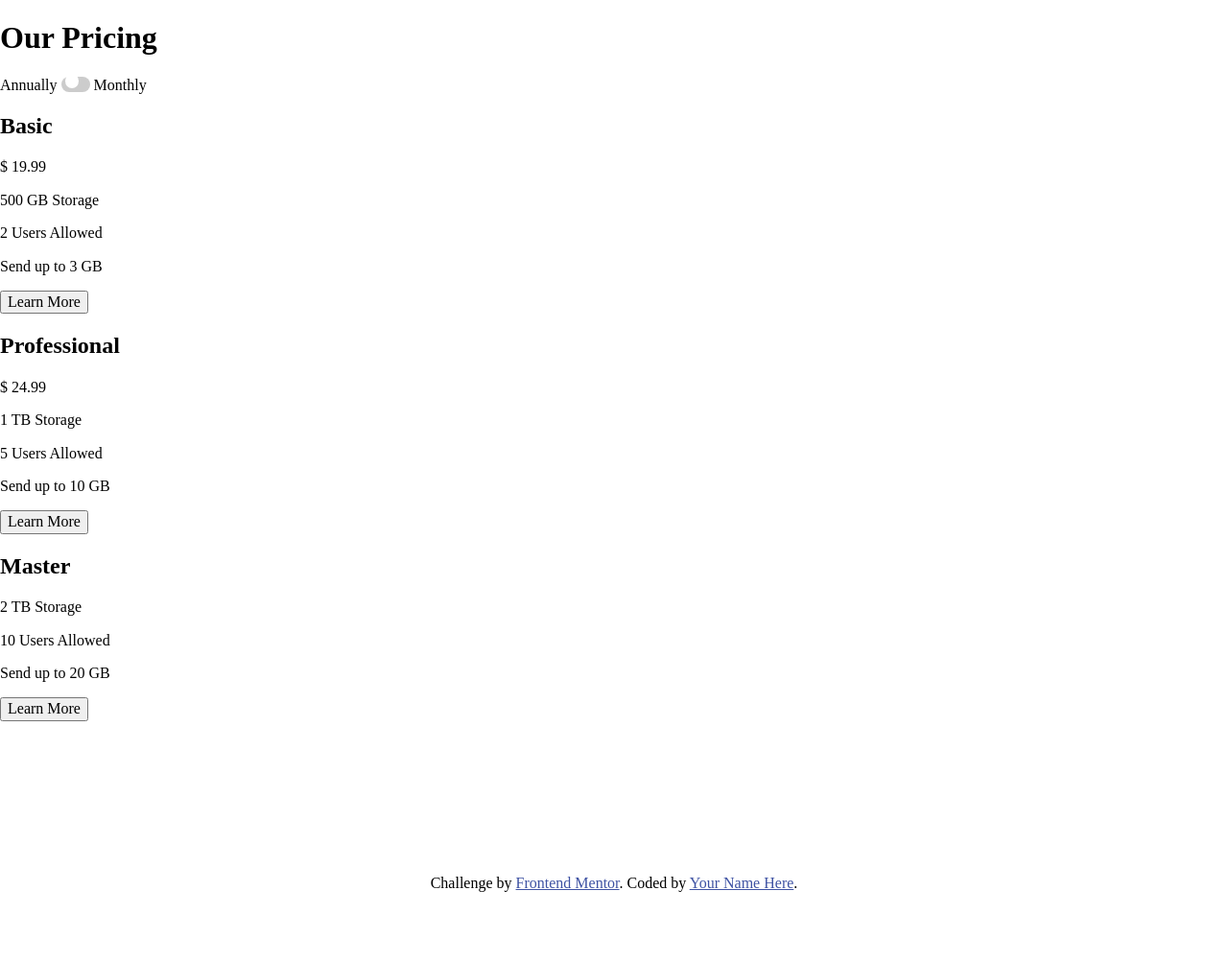
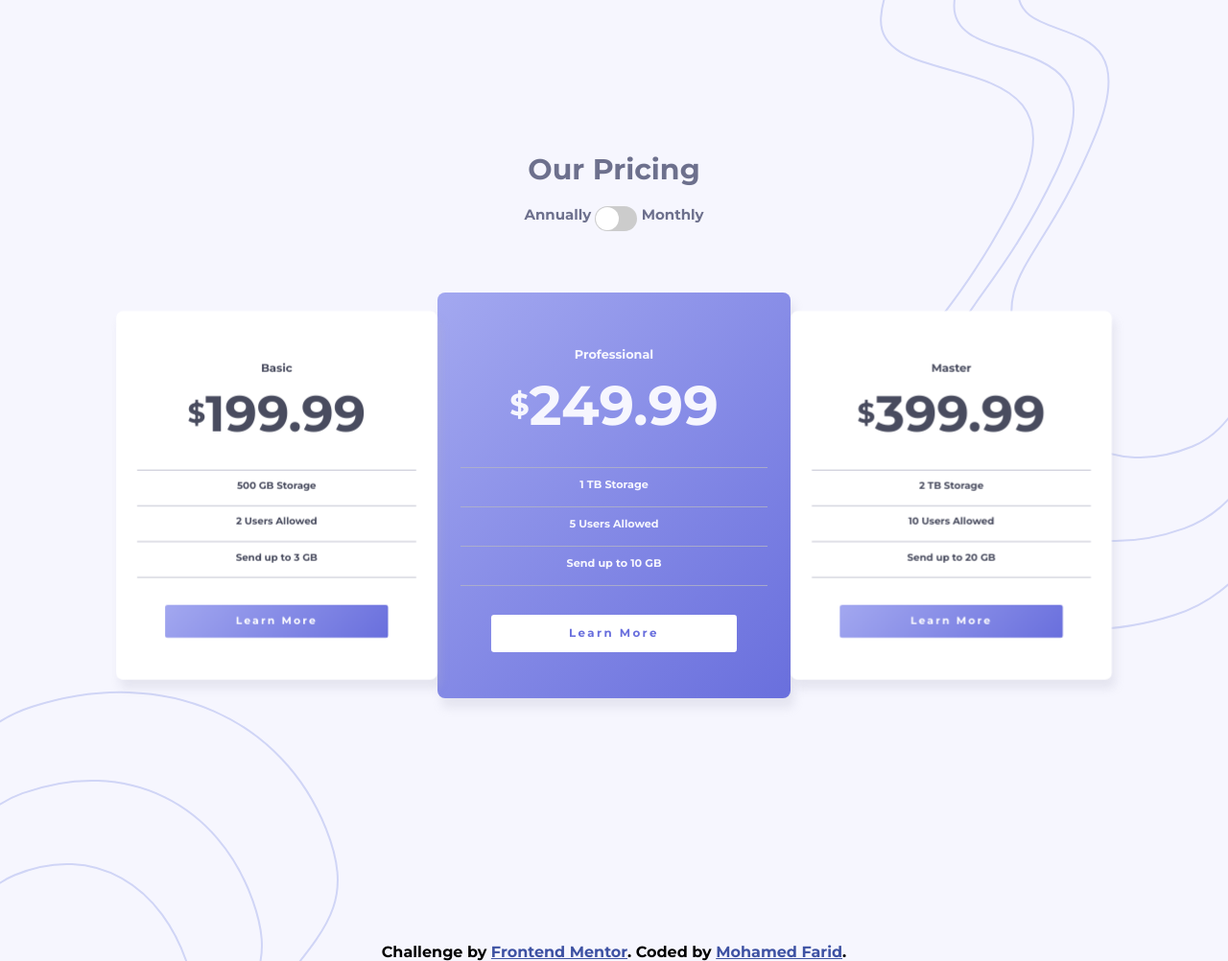
Before and after one commit to FaridJunior/pricing-component-with-toggle-master, a plain HTML site: page index.html in a window 1280 px wide. Shown: the whole page at 96% size. Before the commit the page ends 930 px from the top, so only its background shows below. Drawn offline with nearby package versions, Linux system fonts and the light colour scheme.

Commit message:
finish first version

```diff
--- a/index.html
+++ b/index.html
@@ -20,7 +20,7 @@
     <title>Frontend Mentor | [Challenge Name Here]</title>
     <style>
       .attribution {
-        margin-top: 10rem;
+        margin-top: 16rem;
         font-size: 1rem;
         text-align: center;
       }
@@ -31,19 +31,23 @@
   </head>
   <body>
     <section class="pricing__section">
+      <div class="container">
         <header>
-        <h1>Our Pricing</h1>
-        Annually
+          <h1 class="page__header">Our Pricing</h1>
+          <span class="plan__timeing"> Annually </span>
           <label class="switch">
-          <input type="checkbox" />
+            <input type="checkbox" id="plan-timeing-mounthly" />
             <span class="slider round"></span>
           </label>
-        Monthly
+          <span class="plan__timeing"> Monthly </span>
         </header>
         <div class="plans__wrapper">
           <div class="plan__wrapper">
             <h2 class="plan__name">Basic</h2>
-          <span class="plan__price"> &dollar; </span>
+            <h3 class="plan__price">
+              <span class="dollar__sign">&dollar;</span>
+              <span id="price__value"></span>
+            </h3>
             <p class="plan__quote">500 GB Storage</p>
             <p class="plan__quote">2 Users Allowed</p>
             <p class="plan__quote">Send up to 3 GB</p>
@@ -51,7 +55,10 @@
           </div>
           <div class="plan__wrapper">
             <h2 class="plan__name">Professional</h2>
-          <span class="plan__price"> &dollar; </span>
+            <h3 class="plan__price">
+              <span class="dollar__sign">&dollar;</span>
+              <span id="price__value"></span>
+            </h3>
             <p class="plan__quote">1 TB Storage</p>
             <p class="plan__quote">5 Users Allowed</p>
             <p class="plan__quote">Send up to 10 GB</p>
@@ -59,10 +66,15 @@
           </div>
           <div class="plan__wrapper">
             <h2 class="plan__name">Master</h2>
+            <h3 class="plan__price">
+              <span class="dollar__sign">&dollar;</span>
+              <span id="price__value"></span>
+            </h3>
             <p class="plan__quote">2 TB Storage</p>
             <p class="plan__quote">10 Users Allowed</p>
             <p class="plan__quote">Send up to 20 GB</p>
             <button class="learn__more__btn">Learn More</button>
+          </div>
         </div>
       </div>
     </section>
@@ -71,7 +83,7 @@
       Challenge by
       <a href="https://www.frontendmentor.io?ref=challenge" target="_blank"
         >Frontend Mentor</a
-      >. Coded by <a href="#">Your Name Here</a>.
+      >. Coded by <a href="https://twitter.com/mfarid_se">Mohamed Farid</a>.
     </div>
   </body>
   <script src="./script.js"></script>
--- a/script.js
+++ b/script.js
@@ -1,8 +1,20 @@
 document.addEventListener("DOMContentLoaded", () => {
-  const planPrices = document.querySelectorAll(".plan__price");
+  const planPrices = document.querySelectorAll("#price__value");
+  const planTimeingMounthly = document.getElementById("plan-timeing-mounthly");
   const mounthlyPrices = [19.99, 24.99, 39.99];
   const yearPrices = [199.99, 249.99, 399.99];
-  planPrices.forEach((element, i) => {
-    element.textContent += mounthlyPrices[i];
+
+  planTimeingMounthly.addEventListener("change", (e) => {
+    if (e.target.checked) {
+      setPlansPrices(mounthlyPrices);
+    } else {
+      setPlansPrices(yearPrices);
+    }
   });
+  function setPlansPrices(prices) {
+    planPrices.forEach((element, i) => {
+      element.textContent = prices[i];
+    });
+  }
+  setPlansPrices(yearPrices);
 });
--- a/style.css
+++ b/style.css
@@ -1,17 +1,135 @@
+@import url("https://fonts.googleapis.com/css2?family=Montserrat:wght@700&display=swap");
 :root {
+  /* Primary */
+  --primary-linea-gradient: linear-gradient(
+    135deg,
+    hsl(236, 72%, 79%),
+    hsl(237, 63%, 64%)
+  );
+  /* Neutral */
+  --very-light-grayish-blue: hsl(240, 78%, 98%);
+  --light-grayish-blue: hsl(234, 14%, 74%);
+  --grayish-blue: hsl(233, 13%, 49%);
+  --dark-grayish-blue: hsl(232, 13%, 33%);
 }
 *,
 *::before,
 *::after {
   box-sizing: border-box;
 }
-
 body,
 div {
   padding: 0;
   margin: 0;
 }
-input,
-button {
+input:hover,
+input:focus,
+button:hover {
   outline: none;
 }
+button {
+  border: none;
+}
+body {
+  font-size: 15px;
+  font-family: "Montserrat", sans-serif;
+  text-align: center;
+  background: url("./images/bg-bottom.svg") no-repeat 0px 90vh,
+    url("./images/bg-top.svg") no-repeat 100% 0px,
+    var(--very-light-grayish-blue);
+}
+.container {
+  width: 90%;
+  margin: 10rem auto;
+}
+.page__header {
+  color: var(--grayish-blue);
+}
+.plan__timeing {
+  color: var(--grayish-blue);
+}
+.plans__wrapper {
+  display: flex;
+  align-items: center;
+  margin-top: 4rem;
+  justify-content: center;
+}
+.plan__wrapper {
+  width: 23rem;
+  padding: 3rem 1.5rem;
+  border-radius: 0.5rem;
+  background-color: #fff;
+  color: var(--dark-grayish-blue);
+  box-shadow: 4px 10px 10px hsl(234, 14%, 74%, 0.25);
+}
+.plan__wrapper:nth-of-type(2) {
+  background-image: var(--primary-linea-gradient);
+  color: var(--very-light-grayish-blue);
+}
+.plan__name {
+  font-size: 0.8rem;
+}
+.plan__quote {
+  font-size: 0.7rem;
+  padding-bottom: 1rem;
+  border-bottom: 0.5px solid hsl(234, 14%, 74%, 0.8);
+}
+.plan__price {
+  margin: 0;
+  display: flex;
+  align-items: center;
+  justify-content: center;
+  font-size: 3.6rem;
+  padding: 0px 1rem 2rem 1rem;
+  border-bottom: 0.5px solid hsl(234, 14%, 74%, 0.8);
+}
+.dollar__sign {
+  font-size: 2rem;
+  line-height: 4rem;
+}
+.learn__more__btn {
+  cursor: pointer;
+  height: 2.4rem;
+  width: 16rem;
+  font-size: 0.74rem;
+  letter-spacing: 0.15rem;
+  border-radius: 0.2rem;
+  margin-top: 1.2rem;
+  padding: 0.7rem 3.4rem;
+  color: #fff;
+  box-sizing: border-box;
+  background-image: var(--primary-linea-gradient);
+}
+
+.learn__more__btn:hover {
+  background: #fff;
+  color: hsl(237, 63%, 64%);
+  border: 1px solid currentColor;
+}
+
+.plan__wrapper:nth-of-type(2) .learn__more__btn {
+  background: #fff;
+  color: hsl(237, 63%, 64%);
+}
+
+.plan__wrapper:nth-of-type(2) .learn__more__btn:hover {
+  background: hsl(237, 63%, 64%);
+  color: #fff;
+}
+@media (min-width: 1000px) {
+  .plan__wrapper:nth-of-type(1) {
+    transform: perspective(600px) translateZ(-60px) translateX(18px);
+  }
+  .plan__wrapper:nth-of-type(3) {
+    transform: perspective(600px) translateZ(-60px) translateX(-18px);
+  }
+}
+
+@media (max-width: 800px) {
+  .plans__wrapper {
+    flex-direction: column;
+  }
+  .plan__wrapper:not(:first-of-type) {
+    margin-top: 2rem;
+  }
+}
--- a/toggle-btn.css
+++ b/toggle-btn.css
@@ -3,17 +3,15 @@
 .switch {
   position: relative;
   display: inline-block;
-  width: 30px;
-  height: 16px;
+  width: 44px;
+  height: 26px;
 }
-
 /* Hide default HTML checkbox */
 .switch input {
   opacity: 0;
   width: 0;
   height: 0;
 }
-
 /* The slider */
 .slider {
   position: absolute;
@@ -25,35 +23,29 @@
   background-color: #ccc;
   transition: 0.4s;
 }
-
 .slider:before {
   position: absolute;
   content: "";
-  height: 90%;
-  width: 14px;
-  left: 4px;
-  bottom: 4px;
+  height: 24px;
+  width: 24px;
+  left: 1px;
+  bottom: 1px;
   background-color: white;
   transition: 0.4s;
 }
-
 input:checked + .slider {
   background-color: #2196f3;
 }
-
 input:focus + .slider {
   box-shadow: 0 0 1px #2196f3;
 }
-
 input:checked + .slider:before {
-  transform: translateX(14px);
+  transform: translateX(18px);
 }
-
 /* Rounded sliders */
 .slider.round {
   border-radius: 34px;
 }
-
 .slider.round:before {
   border-radius: 50%;
 }
```
Also changed, not shown: 1 other file. Lines whose indentation alone changed are shown as unchanged.
